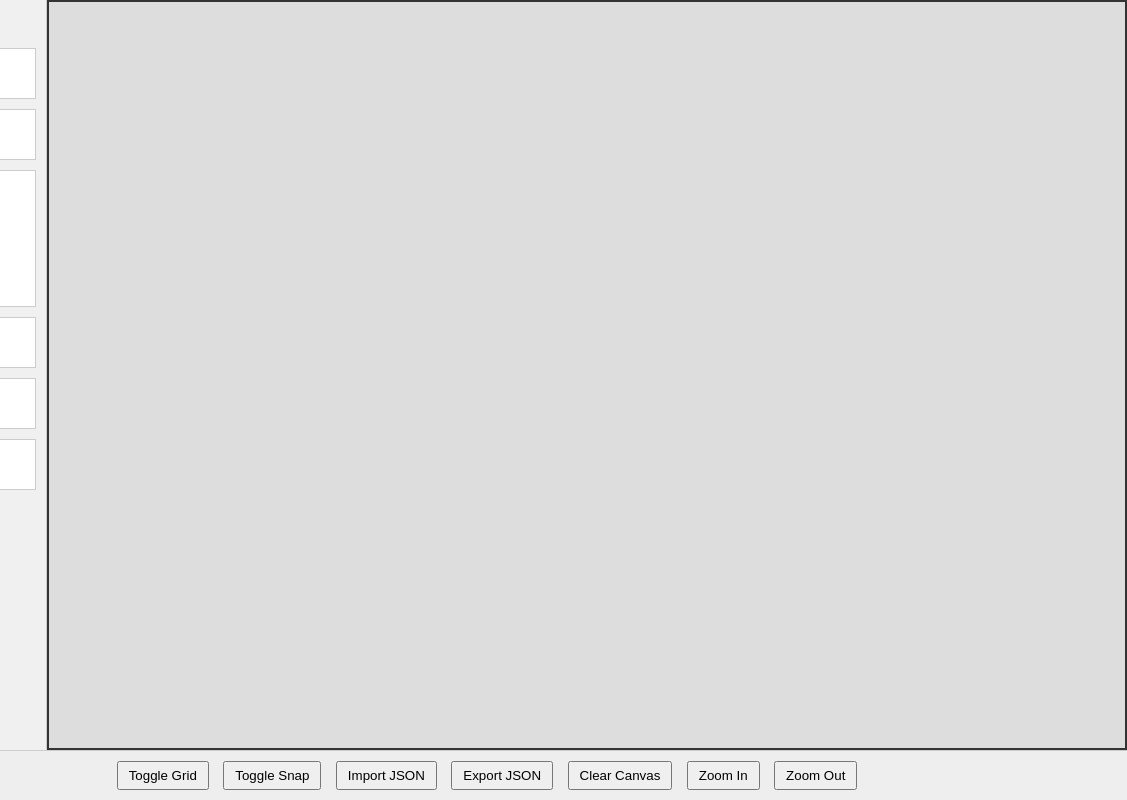
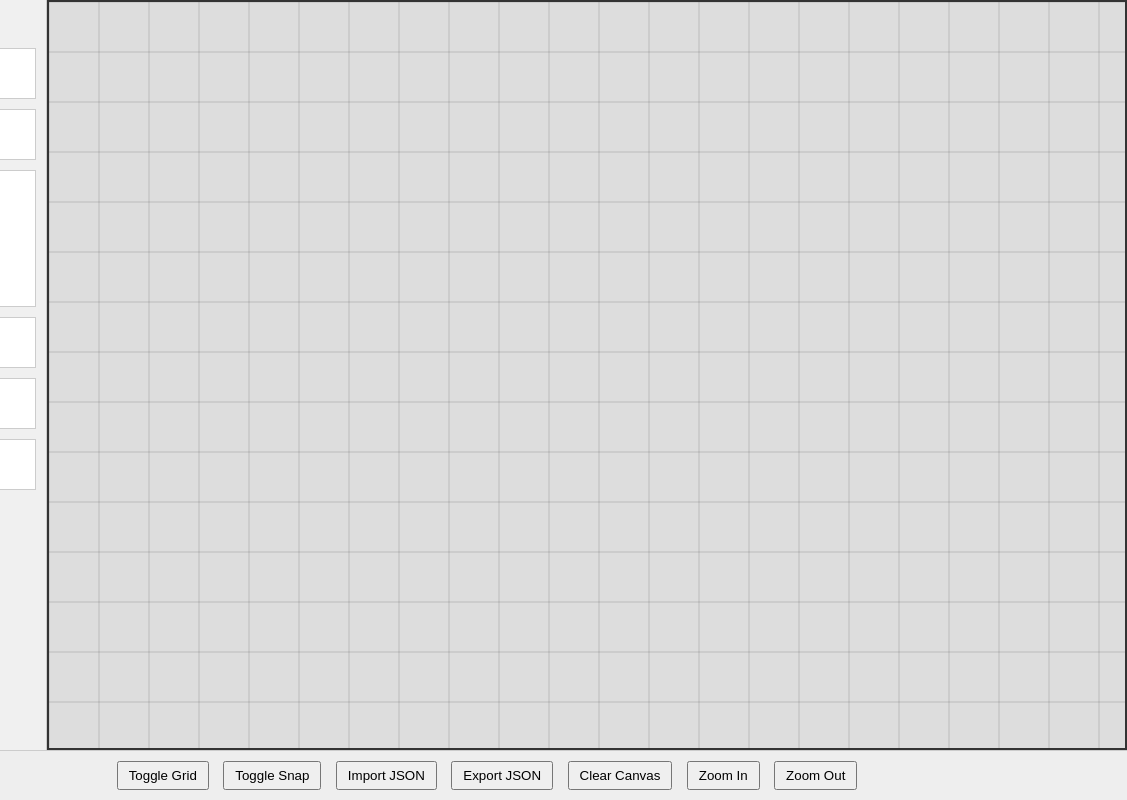
Before and after one commit to joshcubes/stage-plot, a plain HTML site: page index.html in a window 1280 px wide. Shown: the full height of the page, 153-1280 px from the left. Drawn offline with Linux system fonts and the light colour scheme.

Commit message:
Grid Fixed

```diff
--- a/index.html
+++ b/index.html
@@ -17,9 +17,10 @@
 
       <!-- Main canvas area -->
       <main id="canvas">
+        <!-- Grid canvas is drawn by JavaScript -->
+        <canvas id="grid-canvas"></canvas>
+        <!-- This container will have the pan/zoom transform applied -->
         <div id="canvas-content">
-          <!-- Grid layer (always present, visible by default) -->
-          <div id="grid"></div>
           <!-- Canvas items will be appended here -->
         </div>
       </main>
--- a/script.js
+++ b/script.js
@@ -1,24 +1,29 @@
 // Global variables for canvas transformation and interaction
 let canvas = document.getElementById("canvas");
 let canvasContent = document.getElementById("canvas-content");
+let gridCanvas = document.getElementById("grid-canvas");
+
 let canvasOffsetX = 0,
     canvasOffsetY = 0,
     canvasScale = 1;
+
 let snapEnabled = false;
-const gridSpacing = 20;
+const gridSpacing = 50;
 let currentInteraction = { type: null, target: null };
 
-// Use a variable to track grid visibility reliably.
+// Track grid visibility
 let gridVisible = true;
 
 // --- Helper Functions ---
 
 // Update the overall transform of the canvas-content (pan/zoom)
+// and update the grid drawing accordingly.
 function updateCanvasTransform() {
   canvasContent.style.transform = `translate(${canvasOffsetX}px, ${canvasOffsetY}px) scale(${canvasScale})`;
+  drawGrid();
 }
 
-// Convert page (client) coordinates to canvas-content coordinates.
+// Converts page (client) coordinates to world coordinates.
 function pageToCanvas(clientX, clientY) {
   let rect = canvas.getBoundingClientRect();
   let x = (clientX - rect.left - canvasOffsetX) / canvasScale;
@@ -26,7 +31,7 @@ function pageToCanvas(clientX, clientY) {
   return { x, y };
 }
 
-// Update a canvas item's transform from its dataset values.
+// Update an individual canvas item's CSS transform based on its dataset.
 function updateItemTransform(item) {
   let x = parseFloat(item.dataset.x) || 0;
   let y = parseFloat(item.dataset.y) || 0;
@@ -35,7 +40,7 @@ function updateItemTransform(item) {
   item.style.transform = `translate(${x}px, ${y}px) rotate(${rotation}deg) scale(${scale})`;
 }
 
-// Deselect all canvas items (remove handles and outline).
+// Deselect all canvas items (remove handles and selection outline).
 function deselectAll() {
   document.querySelectorAll(".canvas-item.selected").forEach((ele) => {
     ele.classList.remove("selected");
@@ -64,9 +69,60 @@ function selectCanvasItem(item) {
   }
 }
 
+// --- Grid Drawing ---
+
+function drawGrid() {
+  // Only draw if grid is visible.
+  if (!gridVisible) {
+    gridCanvas.style.display = "none";
+    return;
+  } else {
+    gridCanvas.style.display = "block";
+  }
+
+  // Ensure the canvas has the proper pixel dimensions.
+  gridCanvas.width = canvas.clientWidth;
+  gridCanvas.height = canvas.clientHeight;
+
+  let ctx = gridCanvas.getContext("2d");
+  ctx.clearRect(0, 0, gridCanvas.width, gridCanvas.height);
+
+  // Set grid line style.
+  ctx.strokeStyle = "rgba(0,0,0,0.15)";
+  ctx.lineWidth = 1;
+
+  // Determine the visible area in world coordinates.
+  // Since gridCanvas is not transformed, we use our pan/zoom variables.
+  let worldX0 = -canvasOffsetX / canvasScale;
+  let worldY0 = -canvasOffsetY / canvasScale;
+  let worldX1 = worldX0 + gridCanvas.width / canvasScale;
+  let worldY1 = worldY0 + gridCanvas.height / canvasScale;
+
+  // Compute starting grid line positions in world coordinates.
+  let startX = Math.floor(worldX0 / gridSpacing) * gridSpacing;
+  let startY = Math.floor(worldY0 / gridSpacing) * gridSpacing;
+
+  // Draw vertical grid lines.
+  for (let x = startX; x <= worldX1; x += gridSpacing) {
+    let screenX = canvasScale * x + canvasOffsetX;
+    ctx.beginPath();
+    ctx.moveTo(screenX, 0);
+    ctx.lineTo(screenX, gridCanvas.height);
+    ctx.stroke();
+  }
+
+  // Draw horizontal grid lines.
+  for (let y = startY; y <= worldY1; y += gridSpacing) {
+    let screenY = canvasScale * y + canvasOffsetY;
+    ctx.beginPath();
+    ctx.moveTo(0, screenY);
+    ctx.lineTo(gridCanvas.width, screenY);
+    ctx.stroke();
+  }
+}
+
 // --- Canvas Item Creation ---
 
-// Create and add a new canvas item of the given type.
 function createCanvasItem(itemType, isImport = false) {
   let item = document.createElement("div");
   item.className = "canvas-item";
@@ -75,9 +131,10 @@ function createCanvasItem(itemType, isImport = false) {
   item.dataset.y = 0;
   item.dataset.rotation = 0;
   item.dataset.scale = 1;
+
   if (itemType === "custom-text") {
     item.classList.add("text-item");
-    // Set to non-editable initially; enable via double-click.
+    // Disable editing initially; enable on double-click.
     item.contentEditable = false;
     item.innerText = "Double-click to edit";
     item.addEventListener("dblclick", (e) => {
@@ -96,9 +153,10 @@ function createCanvasItem(itemType, isImport = false) {
     img.style.height = "auto";
     item.appendChild(img);
   }
-  // Prevent any OS drag behavior.
+
+  // Prevent OS drag behavior.
   item.addEventListener("dragstart", e => e.preventDefault());
-  // Set up dragging.
+  // Set up dragging on the item.
   item.addEventListener("mousedown", onItemMouseDown);
   canvasContent.appendChild(item);
   return item;
@@ -106,15 +164,11 @@ function createCanvasItem(itemType, isImport = false) {
 
 // --- Library Loading and Drag-to-Canvas ---
 
-// Load available items from items.txt and populate the library panel.
 function loadLibrary() {
   fetch("items.txt")
     .then(response => response.text())
     .then(text => {
-      let items = text
-        .split("\n")
-        .map(item => item.trim())
-        .filter(item => item.length > 0);
+      let items = text.trim().split("\n").map(item => item.trim()).filter(item => item.length > 0);
       let libraryDiv = document.getElementById("library-items");
       items.forEach(itemType => {
         let libItem = document.createElement("div");
@@ -123,8 +177,9 @@ function loadLibrary() {
         if (itemType === "custom-text") {
           libItem.innerHTML = '<div class="item-icon">Text</div><div class="item-label">Custom Text</div>';
         } else {
-          libItem.innerHTML = '<img src="images/' + itemType + '.png" alt="' + itemType +
-                             '"><div class="item-label">' + itemType + '</div>';
+          libItem.innerHTML =
+            '<img src="images/' + itemType + '.png" alt="' + itemType +
+            '"><div class="item-label">' + itemType + '</div>';
         }
         libItem.addEventListener("dragstart", e => e.preventDefault());
         libItem.addEventListener("mousedown", libraryItemMouseDown);
@@ -136,7 +191,6 @@ function loadLibrary() {
     });
 }
 
-// When a library item is pressed, create a corresponding canvas item and begin dragging it.
 function libraryItemMouseDown(e) {
   e.preventDefault();
   let itemType = this.dataset.itemType;
@@ -159,12 +213,9 @@ function libraryItemMouseDown(e) {
 }
 
 // --- Dragging a Canvas Item (Moving) ---
-
 function onItemMouseDown(e) {
-  if (
-    e.target.classList.contains("rotate-handle") ||
-    e.target.classList.contains("scale-handle")
-  ) {
+  if (e.target.classList.contains("rotate-handle") ||
+      e.target.classList.contains("scale-handle")) {
     return;
   }
   e.stopPropagation();
@@ -187,7 +238,6 @@ function onItemDrag(e) {
   let dy = pos.y - currentInteraction.startY;
   let newX = currentInteraction.origX + dx;
   let newY = currentInteraction.origY + dy;
-  // Apply grid snapping if enabled.
   if (snapEnabled) {
     newX = Math.round(newX / gridSpacing) * gridSpacing;
     newY = Math.round(newY / gridSpacing) * gridSpacing;
@@ -205,7 +255,6 @@ function onItemDragEnd(e) {
 }
 
 // --- Rotate Handle Interaction ---
-
 function onRotateMouseDown(e) {
   e.stopPropagation();
   currentInteraction.type = "rotate";
@@ -237,7 +286,6 @@ function onRotateEnd(e) {
 }
 
 // --- Scale Handle Interaction ---
-
 function onScaleMouseDown(e) {
   e.stopPropagation();
   currentInteraction.type = "scale";
@@ -270,8 +318,6 @@ function onScaleEnd(e) {
 }
 
 // --- Canvas Background Panning ---
-
-// Panning when clicking on the canvas background (not on an item)
 canvas.addEventListener("mousedown", function (e) {
   if (!e.target.closest(".canvas-item")) {
     deselectAll();
@@ -300,7 +346,6 @@ function onCanvasPanEnd(e) {
 }
 
 // --- Canvas Zooming (Centered Around the Mouse Cursor) ---
-
 canvas.addEventListener("wheel", function (e) {
   e.preventDefault();
   const zoomFactor = 0.001;
@@ -308,12 +353,10 @@ canvas.addEventListener("wheel", function (e) {
   let newScale = canvasScale * (1 + delta);
   newScale = Math.max(0.5, Math.min(2, newScale));
 
-  // Get mouse coordinates relative to the canvas.
   let rect = canvas.getBoundingClientRect();
   const x = e.clientX - rect.left;
   const y = e.clientY - rect.top;
 
-  // Adjust pan offsets so the point under the cursor remains fixed.
   const scaleFactor = newScale / canvasScale;
   canvasOffsetX = x - scaleFactor * (x - canvasOffsetX);
   canvasOffsetY = y - scaleFactor * (y - canvasOffsetY);
@@ -347,7 +390,6 @@ document.getElementById("zoom-out-btn").addEventListener("click", () => {
 });
 
 // --- Import / Export and Clear ---
-
 document.getElementById("export-btn").addEventListener("click", () => {
   let items = [];
   document.querySelectorAll("#canvas-content > .canvas-item").forEach((item) => {
@@ -369,8 +411,8 @@ document.getElementById("import-btn").addEventListener("click", () => {
   if (json) {
     try {
       let items = JSON.parse(json);
-      // Re-add the grid element; default now is visible.
-      canvasContent.innerHTML = '<div id="grid" style="display:block;"></div>';
+      // Clear canvas content and re-add grid canvas.
+      canvasContent.innerHTML = "";
       items.forEach((data) => {
         let newItem = createCanvasItem(data.type, true);
         newItem.dataset.x = data.x;
@@ -382,6 +424,7 @@ document.getElementById("import-btn").addEventListener("click", () => {
           newItem.innerText = data.text || "Double-click to edit";
         }
       });
+      updateCanvasTransform();
     } catch (err) {
       alert("Invalid JSON");
     }
@@ -390,21 +433,20 @@ document.getElementById("import-btn").addEventListener("click", () => {
 
 document.getElementById("clear-btn").addEventListener("click", () => {
   if (confirm("Are you sure you want to clear the canvas?")) {
-    canvasContent.innerHTML = '<div id="grid" style="display:block;"></div>';
+    canvasContent.innerHTML = "";
+    updateCanvasTransform();
   }
 });
 
 // --- Toggle Grid & Snap Buttons ---
-
 document.getElementById("toggle-grid-btn").addEventListener("click", (e) => {
-  let gridEl = document.getElementById("grid");
   gridVisible = !gridVisible;
-  gridEl.style.display = gridVisible ? "block" : "none";
   if (gridVisible) {
     e.target.classList.add("active");
   } else {
     e.target.classList.remove("active");
   }
+  drawGrid();
 });
 
 document.getElementById("toggle-snap-btn").addEventListener("click", (e) => {
@@ -417,7 +459,6 @@ document.getElementById("toggle-snap-btn").addEventListener("click", (e) => {
 });
 
 // --- Delete Selected Item with Backspace/Delete ---
-
 document.addEventListener("keydown", function(e) {
   if ((e.key === "Delete" || e.key === "Backspace") && !e.target.isContentEditable) {
     let selectedItems = document.querySelectorAll(".canvas-item.selected");
--- a/style.css
+++ b/style.css
@@ -76,26 +76,22 @@ img {
   border: 2px solid #333;
 }
 
-/* Grid layer inside canvas-content */
-#grid {
+/* Grid canvas (this is now used to draw grid lines via JavaScript) */
+#grid-canvas {
   position: absolute;
   top: 0;
   left: 0;
+  /* It fills the entire #canvas element */
   width: 100%;
   height: 100%;
   pointer-events: none;
-  /* Increased opacity for visibility */
-  background-image:
-    linear-gradient(0deg, rgba(0, 0, 0, 0.3) 1px, transparent 1px),
-    linear-gradient(90deg, rgba(0, 0, 0, 0.3) 1px, transparent 1px);
-  background-size: 20px 20px;
-  display: block; /* Visible by default */
   z-index: 0;
 }
 
 /* Canvas content container (transformed for pan/zoom) */
 #canvas-content {
   position: relative;
+  z-index: 1;
   transform-origin: 0 0;
 }
 
@@ -104,7 +100,7 @@ img {
   position: absolute;
   touch-action: none;
   cursor: move;
-  z-index: 1;
+  z-index: 2;
 }
 
 /* Selected item outline */
```
